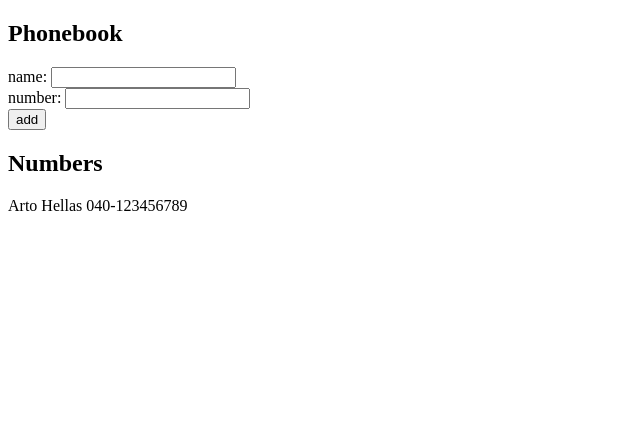
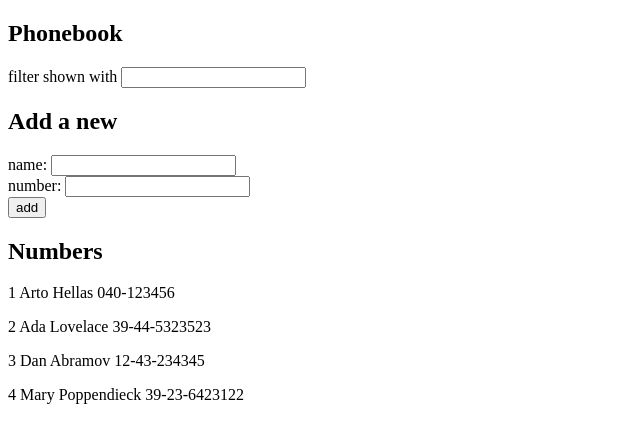
Before and after one commit to duartqx/helsinki, a React (Vite) app in the folder fullstack/part2/phonebook/: page / in a window 1280 px wide. Shown: the top 442 px of the page, without its empty margins (0-640 px from the left). Built offline with nearby package versions, Linux system fonts and the light colour scheme.

Commit message:
fullstack part2 2.9

```diff
--- a/fullstack/part2/phonebook/src/App.jsx
+++ b/fullstack/part2/phonebook/src/App.jsx
@@ -1,10 +1,56 @@
 import { useState } from "react";
 import React from "react";
 
+/**
+ * @typedef {Object} Person
+ * @property {string} name
+ * @property {string} number
+ * @property {number} id
+ **/
+
 const App = () => {
-  const [persons, setPersons] = useState([{ name: "Arto Hellas", phone: "040-123456789" }]);
+  const [persons, setPersons] = useState([
+    {
+      name: "Arto Hellas",
+      number: "040-123456",
+      id: 1,
+    },
+    {
+      name: "Ada Lovelace",
+      number: "39-44-5323523",
+      id: 2,
+    },
+    {
+      name: "Dan Abramov",
+      number: "12-43-234345",
+      id: 3,
+    },
+    {
+      name: "Mary Poppendieck",
+      number: "39-23-6423122",
+      id: 4,
+    },
+  ]);
   const [newName, setNewName] = useState("");
   const [newPhone, setNewPhone] = useState("");
+  const [filter, setFilter] = useState("");
+
+  /** @returns {number} */
+  const getNextId = () => (persons[persons.length - 1]?.id || 0) + 1
+
+  /** @returns {Person[]} */
+  const getPersons = () => {
+    return filter
+      ? persons.filter((p) =>
+          p.name.toLowerCase().includes(filter.toLowerCase()),
+        )
+      : persons;
+  };
+
+  /** @param {React.ChangeEvent<HTMLInputElement>} e */
+  const handleFilterChange = (e) => {
+    setFilter(e.target.value);
+  };
 
   /** @param {React.ChangeEvent<HTMLInputElement>} e */
   const handleNewName = (e) => {
@@ -21,39 +67,56 @@ const App = () => {
     e.preventDefault();
 
     if (!newName) {
-      alert("You need to specify a name!")
-      return
+      alert("You need to specify a name!");
+      return;
     }
 
     if (!newPhone) {
-      alert("You need to specify a phone!")
-      return
+      alert("You need to specify a phone!");
+      return;
     }
 
     if (persons.filter((p) => p.name === newName).length) {
-      alert(`${newName} is already added to phonebook!`)
-      return
+      alert(`${newName} is already added to phonebook!`);
+      return;
     }
-    setPersons(persons.concat({ name: newName, phone: newPhone }));
+    setPersons(
+      persons.concat({
+        name: newName,
+        number: newPhone,
+        id: getNextId(),
+      }),
+    );
     setNewName("");
+    setNewPhone("");
   };
 
   return (
     <div>
       <h2>Phonebook</h2>
+      <div>
+        filter shown with{" "}
+        <input type="text" onChange={handleFilterChange} value={filter} />
+      </div>
+      <h2>Add a new</h2>
       <form onSubmit={handleForm}>
         <div>
           name: <input type="text" value={newName} onChange={handleNewName} />
         </div>
         <div>
-          number: <input type="text" value={newPhone} onChange={handleNewPhone} />
+          number:{" "}
+          <input type="text" value={newPhone} onChange={handleNewPhone} />
         </div>
         <div>
           <button type="submit">add</button>
         </div>
       </form>
       <h2>Numbers</h2>
-      {persons.map((p) => <p>{p.name} {p.phone}</p>)}
+      {getPersons().map((p) => (
+        <p>
+          {p.id} {p.name} {p.number}
+        </p>
+      ))}
     </div>
   );
 };
```
